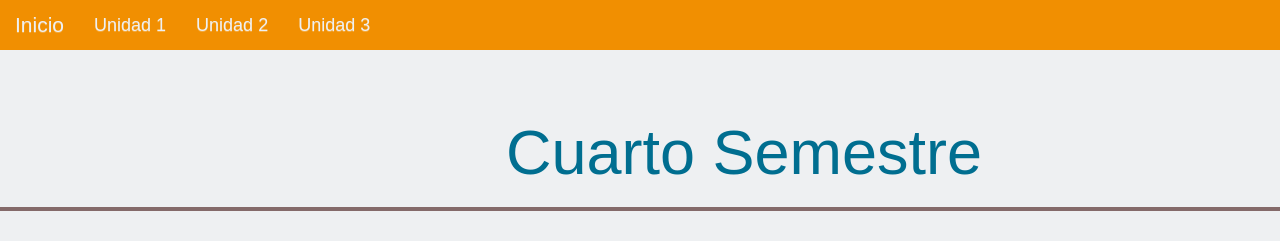
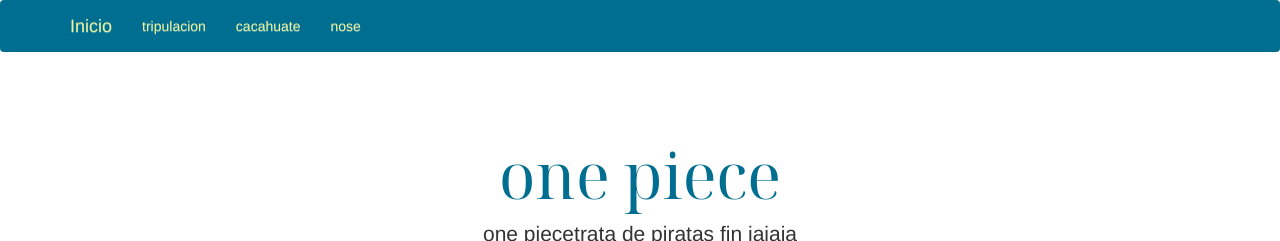
Before and after one commit to VAZQUEZ-LOPEZ-ANGEL-EDUARDO/primerparcial, a PHP site: page /mapache/index.html in a window 1280 px wide; the page is wider, and only the part inside the window is pictured. Shown: the top 241 px of that part. Run offline with PHP 8.4, Linux system fonts and the light colour scheme; some libraries are stand-ins or nearby versions; some web fonts are replaced.

Commit message:
hola
codigo completo

```diff
--- a/mapache/index.html
+++ b/mapache/index.html
@@ -7,71 +7,64 @@
     <script src="https://ajax.googleapis.com/ajax/libs/jquery/1.11.2/jquery.min.js"></script>
     <link rel="stylesheet" href="https://maxcdn.bootstrapcdn.com/bootstrap/3.3.1/css/bootstrap.min.css">
     <link rel="stylesheet" href="https://maxcdn.bootstrapcdn.com/bootstrap/3.3.1/css/bootstrap-theme.min.css">
-
-        <link href="https://fonts.cdnfonts.com/css/young-serif" rel="stylesheet">
-
     <script src="https://maxcdn.bootstrapcdn.com/bootstrap/3.3.1/js/bootstrap.min.js"></script>
+    <link rel="stylesheet" href="style.css">
     <title>angel eduardo vazquez lopez</title>
 </head>
 <body>
-    <div class="Contenedor-del-contenedor" style="height: 95vh; width: 186vh;">
+    <link href="https://fonts.cdnfonts.com/css/noto-serif-display" rel="stylesheet">
 
-        <div class="contener" style="font-family: 'Unbounded', sans-serif; background-color: #f18f01;">
-          <a class="navbar-brand" href="" style="color: #eef0f2; font-size: 21px;">Inicio</a>
-          <!-- Un boton de inicio que lleva a si mismo, de color blanco, aqui pueden poner el color que quieran dependiendo de su estilo -->
-
-          <!-- A continuacion es el menu dropdown para poner las ligas a las practicas -->
+    <nav class="navbar navbar-ligth" style="background-color: #006e90;">
+        <div class="container">
+            <a class="navbar-brand" href="index.html" style="color:#ecf39e;">Inicio</a>
             <div class="collapse navbar-collapse" id="navbarNavDropdown">
-            <ul class="nav navbar-nav" style="font-family: 'Vazirmatn', sans-serif; background-color: none; font-size: 18px;">
+                <ul class="nav navbar-nav">
                     <li class="nav-item dropdown">
-                    <a class="nav-link dropdown-toggle" href="" id="navbarDropdownMenuLink" data-toggle="dropdown" aria-haspopup="true" aria-expanded="false" style="color: #eef0f2;">Unidad 1</a>
-                    <!-- Lo que sigue son los menus que se van a desplegar hacia abajo, cada uno tendra el nombre de su practica, ejemplo, practica uno se llamara su nombre el numero de la practica ZZ terminando con HTML -->
+                        <a class="nav-link dropdown-toggle" href="./index.html" id="navbarNavDropdownMenuLink"
+                        data-toggle="dropdown" aria-haspopup="true" aria-expanded="false" style="color: #ecf39e;">tripulacion</a>
                         <div class="dropdown-menu" aria-labelledby="navbarDropdownMenuLink">
-                        <a class="dropdown-item" href="/mapache/index2.php">Mostrar Datos 1</a><br>
-                        <a class="dropdown-item" href="/mapache/index3.php">Mostrar Datos 2</a><br>
-                        <a class="dropdown-item" href="/mapache/index4.php">Metes Datos</a><br>
+                            <a class="dropdown-item" href="http://localhost/mapache/index.php" style="color: #000;">mostrar datos</a><br>
+                            <a class="dropdown-item" href="http://localhost/mapache/index.php" style="color: #000;">mostras Datos</a><br>
+                            <a class="dropdown-item" href="http://localhost/mapache/index.php" style="color: #000;">meter Datos</a><br>
                         </div>
                     </li>
                     <li class="nav-item dropdown">
-                    <a class="nav-link dropdown-toggle" href="" id="navbarDropdownMenuLink" data-toggle="dropdown" aria-haspopup="true" aria-expanded="false" style="color: #eef0f2;">
-                        Unidad 2
-                    </a>
-                    <!-- Lo que sigue son los menus que se van a desplegar hacia abajo, cada uno tendra el nombre de su practica, ejemplo, practica uno se llamara su nombre el numero de la practica ZZ terminando con HTML -->
+                        <a class="nav-link dropdown-toggle" href="#" id="navbarNavDropdownMenuLink"
+                        data-toggle="dropdown" aria-haspopup="true" aria-expanded="false" style="color: #ecf39e;">cacahuate</a>
                         <div class="dropdown-menu" aria-labelledby="navbarDropdownMenuLink">
-                        <a href="dropdown-item" href="/index.html">Practica 4</a><br>
-                        <a href="dropdown-item" href="/index.html">Practica 5</a><br>
-                        <a href="dropdown-item" href="/index.html">Practica 6</a><br>
+                            <a class="dropdown-item" href="http://localhost/mapache/index.php" style="color: #000;">Spractyica 4</a><br>
+                            <a class="dropdown-item" href="http://localhost/mapache/index.php" style="color: #000;">practica 5</a><br>
+                            <a class="dropdown-item" href="http://localhost/mapache/index.php" style="color: #000;">practica 6</a><br>
                         </div>
                     </li>
                     <li class="nav-item dropdown">
-                    <a class="nav-link dropdown-toggle" href="" id="navbarDropdownMenuLink" data-toggle="dropdown" aria-haspopup="true" aria-expanded="false" style="color: #eef0f2;">
-                        Unidad 3
-                    </a>
-                    <!-- Lo que sigue son los menus que se van a desplegar hacia abajo, cada uno tendra el nombre de su practica, ejemplo, practica uno se llamara su nombre el numero de la practica ZZ terminando con HTML -->
+                        <a class="nav-link dropdown-toggle" href="#" id="navbarNavDropdownMenuLink"
+                        data-toggle="dropdown" aria-haspopup="true" aria-expanded="false" style="color: #ecf39e;">nose</a>
                         <div class="dropdown-menu" aria-labelledby="navbarDropdownMenuLink">
-                        <a href="dropdown-item" href="/index.html">Practica 7</a><br>
-                        <a href="dropdown-item" href="/index.html">Practica 8</a><br>
-                        <a href="dropdown-item" href="/index.html">Practica 9</a><br>
-                        <a href="dropdown-item" href="/index.html">Practica 10</a><br>
+                            <a class="dropdown-item" href="http://localhost/mapache/index.php" style="color: #000;">practica 7</a><br>
+                            <a class="dropdown-item" href="http://localhost/mapache/index.php" style="color: #000;">practoca 8</a><br>
+                            <a class="dropdown-item" href="http://localhost/mapache/index.php" style="color: #000;">Practoca 9</a><br>
+                            <a class="dropdown-item" href="http://localhost/mapache/index.php" style="color: #000;">practica 10</a>
                         </div>
                     </li>
                 </ul>
             </div>
         </div>
-
-
-        <div class="jumbotron" style="text-align: center; background-color: #eef0f2;">
-            <h1 class="display-4" style="color: #006e90;                                                                     font-family: 'Young Serif', sans-serif;
-                                                ">Cuarto Semestre</h1>
-            <hr class="my-4" style="border: 2px solid #846a6a;">
-
+    </nav>
+    <div class="jumbotron text-center" style="background-color: white;">
+        <h1 class="display-4" style="                                                                    font-family: 'Noto Serif Display', sans-serif;
+                                                ; color: #006E90;">one piece</h1>
+        <p class="lead" style="text-align:center">
+          one piecetrata de piratas fin jajaja
+        </p>
+        <center>
+            <img src="gib1.gif" width="250px" alt="gibde one piece" align="center" style="margin-right: 20px;">
+            <img src="img1.jpg" width="250px" align="center" style="margin-left: 20px;">
+        </center>
+        <br>
+        <br><br>
+        <hr class="my-4">
+        <p style="text-align:center">angel eduardo vazquez lopez alias el pablo</p>
     </div>
-
-
-
-
-        </div>
-    </div>
-
 </body>
 </html>
```
Also changed, not shown: mapache/index.php (+97 -41 lines), mapache/img1.jpg (added), 1 other file. Lines whose indentation alone changed are shown as unchanged.
